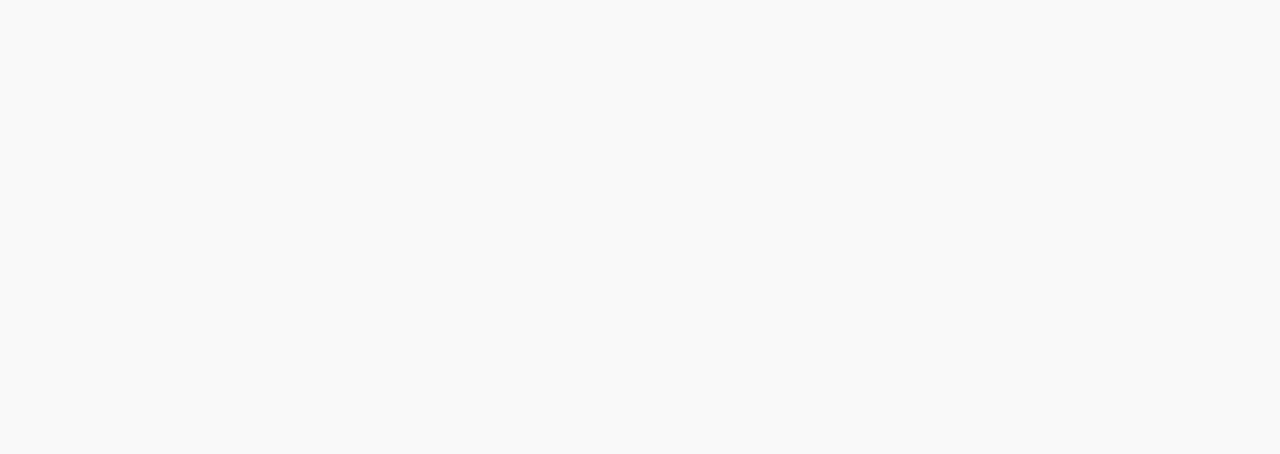
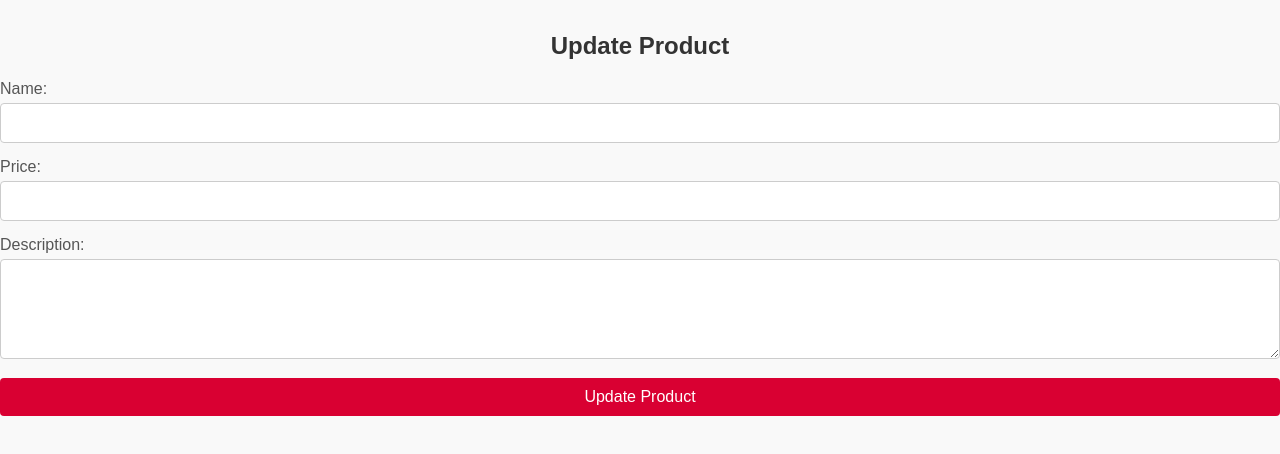
Before and after one commit to pubudu2003060/react, a React (Create React App) app: page /updateproduct/1 in a window 1280 px wide. Before the commit this address had no page. Shown: the top 454 px of the page. Built offline with nearby package versions, Linux system fonts and the light colour scheme.

Commit message:
new commit

```diff
--- a/src/App.js
+++ b/src/App.js
@@ -10,7 +10,7 @@ function App() {
 
         <Route path="/" element={<ProductDiv />} />
 
-        <Route path="/updateproduct" element={<UpdateProductDiv />} />
+        <Route path="/updateproduct/:id" element={<UpdateProductDiv />} />
       </Routes>
     </Router>
 
--- a/src/UpdateProduct.jsx
+++ b/src/UpdateProduct.jsx
@@ -1,8 +1,11 @@
 import { useState, useEffect } from "react";
 import "./UpdateProduct.css";
+import { useParams } from "react-router-dom";
 
 
-function UpdateProduct(id) {
+function UpdateProduct() {
+
+    const id = useParams().id;
 
     const [data, setData] = useState([]);
     const [loading, setLoading] = useState(true);
--- a/src/ViewProduct.jsx
+++ b/src/ViewProduct.jsx
@@ -62,7 +62,7 @@ function Product(props) {
 
             <div className='nav'>
                 <nav>
-                    <Link to={'/updateproduct/${props.id}'}><button>Update Product</button></Link>
+                    <Link to={'/updateproduct/'+props.id}><button>Update Product</button></Link>
                     <Link to="#"><button>Create an Order</button></Link>
                 </nav>
 
```
